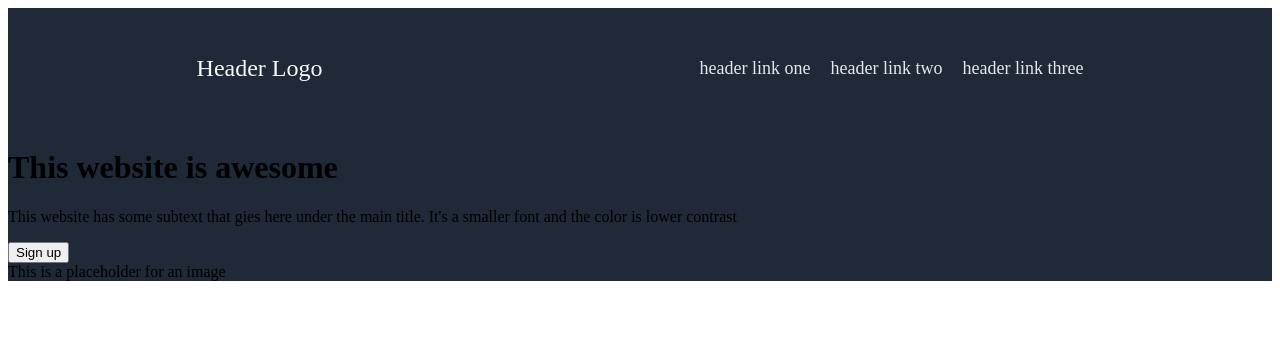
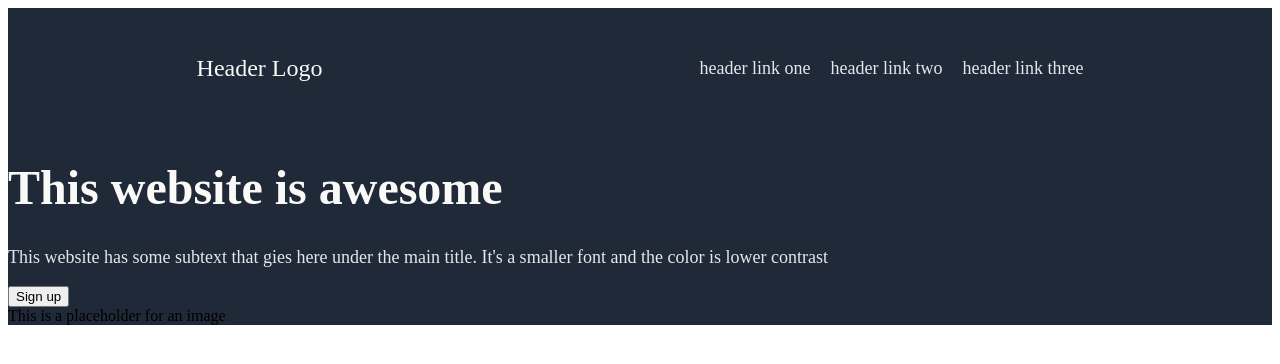
Before and after one commit to Iverson989/landing-page, a plain HTML site: page index.html in a window 1280 px wide. Drawn offline with Linux system fonts and the light colour scheme.

Commit message:
added color, size and weight to hero texts

```diff
--- a/styles.css
+++ b/styles.css
@@ -25,3 +25,14 @@ a {
   color: #e5e7eb;
   text-decoration: none;
 }
+
+h1 {
+  font-size: 48px;
+  font-weight: 800;
+  color: #f9faf8;
+}
+
+p {
+  font-size: 18px;
+  color: #e5e7eb;
+}
```
